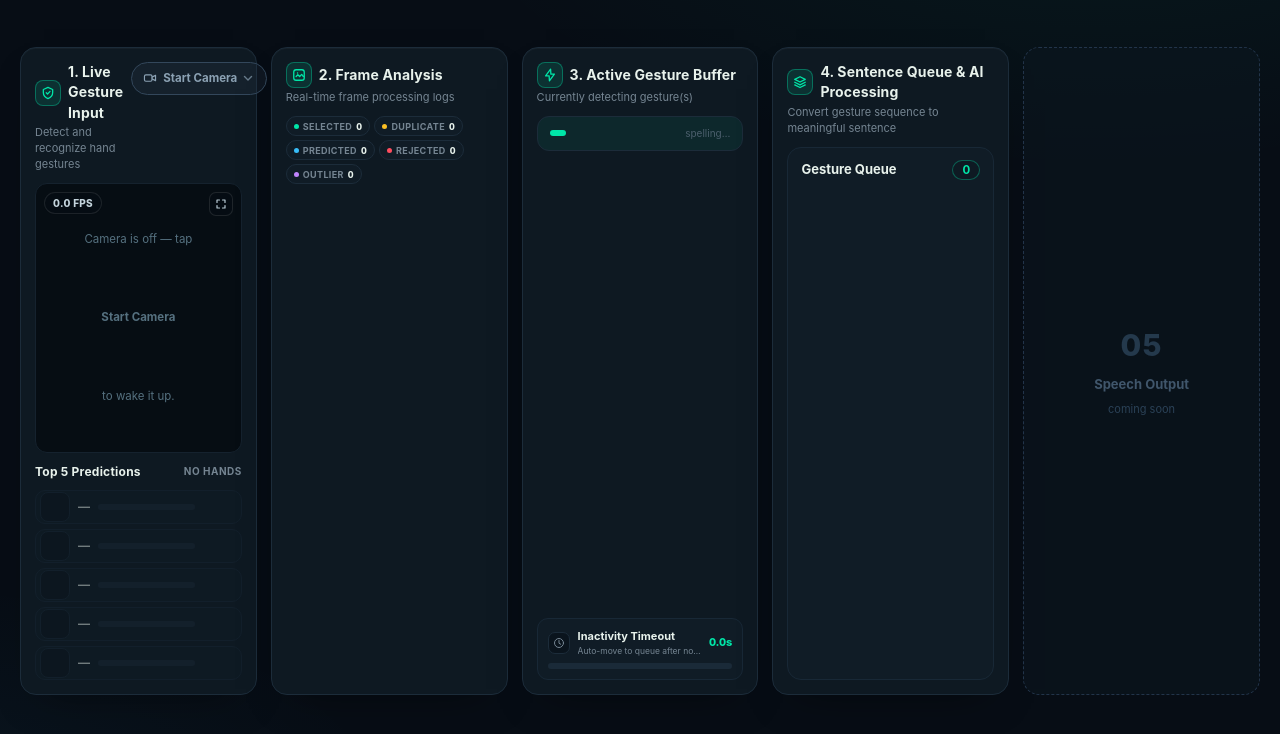
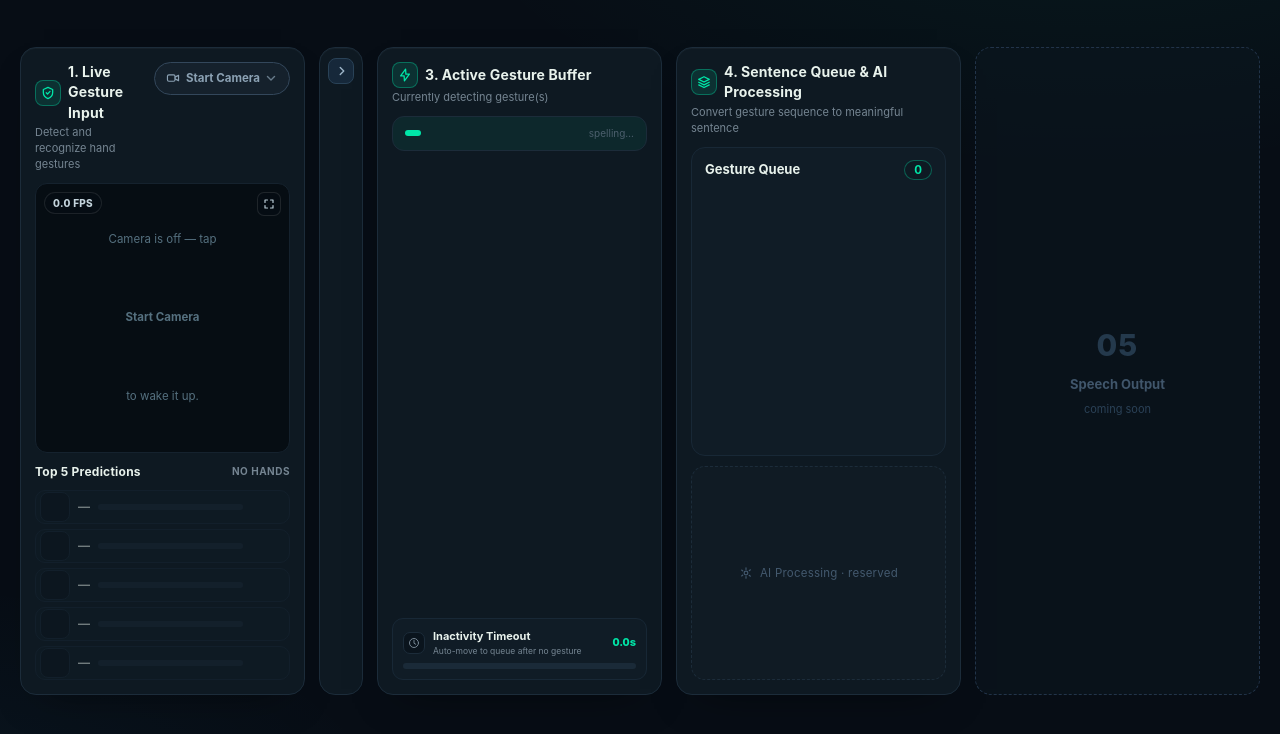
Before and after one commit to vinitngr/M.o.v.a, a FastAPI app: page /playground in a window 1280 px wide. Shown: the part 50-784 px from the top of the page. Run offline with FastAPI, Linux system fonts and the light colour scheme; some libraries are stand-ins or nearby versions.

Commit message:
feat(player): frame-log toggle, slim queue rows in card 4, AI void box

```diff
--- a/static/css/playground.css
+++ b/static/css/playground.css
@@ -570,6 +570,101 @@ body {
 .pg-log-stat.is-rejected i { background: var(--pg-red); }
 .pg-log-stat.is-outlier i { background: #c084fc; }
 
+/* ---- card 2 collapse: slim status rail (default) / full log ------- */
+/* rail = the second grid track becomes a skinny fixed column */
+.pg-grid {
+  grid-template-columns: minmax(0, 1fr) 44px repeat(3, minmax(0, 1fr));
+}
+
+.pg-grid.pg-flog-on {
+  grid-template-columns: repeat(5, minmax(0, 1fr));
+}
+
+.pg-flog-toggle {
+  flex: none;
+  width: 26px;
+  height: 26px;
+  border-radius: 8px;
+  background: #16283a;
+  border: 1px solid #294257;
+  color: #9db4c8;
+  display: grid;
+  place-items: center;
+  cursor: pointer;
+  transition: background 0.15s ease, color 0.15s ease, transform 0.15s ease;
+}
+
+.pg-flog-toggle svg { width: 14px; height: 14px; transition: transform 0.18s ease; }
+
+.pg-flog-toggle:hover {
+  background: #1d3549;
+  color: #cfe3f3;
+}
+
+.pg-flog-toggle:active { transform: scale(0.92); }
+
+/* off → chevron points right ([>]) to expand; on → points left ([<]) */
+#pgFrameCard[data-flog="off"] .pg-flog-toggle svg { transform: rotate(180deg); }
+
+/* Vertical status dots (the compressed view) */
+.pg-flog-tiles {
+  display: none;
+  flex: 1 1 auto;
+  min-height: 0;
+  overflow: hidden;
+  flex-direction: column;
+  align-items: center;
+  gap: 5px;
+  padding: 8px 0;
+}
+
+.pg-flog-tile {
+  flex: none;
+  width: 12px;
+  height: 12px;
+  border-radius: 4px;
+  transition: transform 0.12s ease, filter 0.12s ease;
+}
+
+.pg-flog-tile:hover {
+  transform: scale(1.5);
+  filter: brightness(1.35);
+}
+
+.pg-flog-tile.is-selected   { background: var(--pg-mint); box-shadow: 0 0 6px rgba(52, 199, 122, 0.45); }
+.pg-flog-tile.is-duplicate  { background: #fbbf24; }
+.pg-flog-tile.is-pending    { background: var(--pg-skeleton); }
+.pg-flog-tile.is-rejected   { background: var(--pg-red); opacity: 0.9; }
+.pg-flog-tile.is-outlier    { background: #c084fc; box-shadow: 0 0 6px rgba(192, 132, 252, 0.45); }
+.pg-flog-tile.is-completed  { background: #94d0ff; box-shadow: 0 0 6px rgba(148, 208, 255, 0.5); }
+
+/* off → dots only, header text/stats/log all hidden */
+#pgFrameCard[data-flog="off"] {
+  padding: 10px 6px;
+  gap: 0;
+}
+
+#pgFrameCard[data-flog="off"] .pg-card-head > div { display: none; }
+#pgFrameCard[data-flog="off"] .pg-card-head { justify-content: center; }
+#pgFrameCard[data-flog="off"] .pg-log-stats,
+#pgFrameCard[data-flog="off"] .pg-frame-log { display: none; }
+#pgFrameCard[data-flog="off"] .pg-flog-tiles { display: flex; }
+
+/* Responsive: back to stacked layouts like before */
+@media (max-width: 1250px) {
+  .pg-grid,
+  .pg-grid.pg-flog-on {
+    grid-template-columns: repeat(2, minmax(0, 1fr));
+  }
+}
+
+@media (max-width: 720px) {
+  .pg-grid,
+  .pg-grid.pg-flog-on {
+    grid-template-columns: 1fr;
+  }
+}
+
 .pg-frame-log {
   list-style: none;
   margin: 0;
@@ -1165,7 +1256,7 @@ body {
    Card 4 · Sentence Queue (queue half; sentences/classifier later)
    ============================================================ */
 .pg-queue-box {
-  flex: 1;
+  flex: 1 1 52%;
   min-height: 0;
   display: flex;
   flex-direction: column;
@@ -1174,6 +1265,22 @@ body {
   border: 1px solid var(--pg-row-line);
   border-radius: 14px;
   padding: 12px 13px;
+}
+
+/* Reserved void for the future AI processing half */
+.pg-ai-void {
+  flex: 1 1 36%;
+  min-height: 0;
+  display: flex;
+  align-items: center;
+  justify-content: center;
+  gap: 7px;
+  border: 1px dashed var(--pg-line);
+  border-radius: 14px;
+  color: #43596e;
+  font-size: 11.5px;
+  letter-spacing: 0.02em;
+  background: rgba(255, 255, 255, 0.012);
 }
 
 .pg-queue-head {
@@ -1206,7 +1313,7 @@ body {
   min-height: 0;
   display: flex;
   flex-direction: column;
-  gap: 8px;
+  gap: 6px;
   overflow-y: auto;
   scrollbar-width: thin;
   scrollbar-color: var(--pg-line) transparent;
--- a/static/js/pg-flog.js
+++ b/static/js/pg-flog.js
@@ -2,8 +2,37 @@
    3. Card 2 · Frame Analysis (what got selected / filtered)
    ------------------------------------------------------------ */
 const FRAME_LOG_MAX = 36;
+const FLOG_TILE_MAX = 120;
 const frameLogOl = $('pgFrameLog');
+const frameTiles = $('pgFlogTiles');
+const frameCard = $('pgFrameCard');
 let frameSerial = 0;
+
+/* Frame analysis starts as a thin status rail: no text, just the [<]
+   chevron and a vertical stack of status-colored dots. Expanding brings
+   back the full log. Choice persists across reloads. */
+const flogToggleBtn = $('pgFlogToggle');
+const pgGrid = document.querySelector('.pg-grid');
+function setFlogMode(on) {
+  frameCard.dataset.flog = on ? 'on' : 'off';
+  flogToggleBtn.dataset.state = on ? 'on' : 'off';
+  flogToggleBtn.title = on ? 'Collapse frame log' : 'Show frame log';
+  if (pgGrid) pgGrid.classList.toggle('pg-flog-on', on);
+  try { localStorage.setItem('pgFlogMode', on ? 'on' : 'off'); } catch {}
+}
+flogToggleBtn.addEventListener('click', () => {
+  setFlogMode(frameCard.dataset.flog !== 'on');
+});
+try { setFlogMode(localStorage.getItem('pgFlogMode') === 'on'); } catch { setFlogMode(false); }
+
+/* One small colored box per frame, hue = status color, newest on top. */
+function pushFlogTile(info, serial) {
+  const tile = document.createElement('span');
+  tile.className = `pg-flog-tile is-${info.status}`;
+  tile.title = `#${serial} ${chipLabels[info.status]}${info.name ? ` · ${info.name}` : ''}`;
+  frameTiles.prepend(tile);
+  while (frameTiles.children.length > FLOG_TILE_MAX) frameTiles.lastChild.remove();
+}
 
 const chipLabels = {
   selected: 'Selected',
@@ -166,6 +195,7 @@ function renderFrameLog(data) {
   const hasHands = (data.landmarks || []).length > 0;
   if (!hasHands && !data.latest_event) return;
   const info = classifyFrame(data);
+  pushFlogTile(info, frameSerial);
   counters[info.status] = (counters[info.status] || 0) + 1;
 
   $('pgCntSel').textContent = counters.selected;
@@ -216,5 +246,6 @@ function clearFrameLog() {
   $('pgCntRej').textContent = '0';
   $('pgCntOut').textContent = '0';
   frameLogOl.replaceChildren();
+  frameTiles.replaceChildren();
   pushEmptyLogNote();
 }
--- a/static/js/pg-queue.js
+++ b/static/js/pg-queue.js
@@ -77,7 +77,7 @@ function renderQueueBoard() {
 
     const thumbs = document.createElement('span');
     thumbs.className = 'pg-queue-thumbs';
-    const shown = item.parts.slice(0, 6);
+    const shown = item.parts.slice(0, 8);
     shown.forEach(part => thumbs.append(buildPart(part)));
     if (item.parts.length > shown.length) {
       const more = document.createElement('span');
@@ -91,8 +91,8 @@ function renderQueueBoard() {
     arrow.innerHTML = '<svg viewBox="0 0 24 24" width="14" height="14" fill="none" stroke="currentColor" stroke-width="2.4" stroke-linecap="round" stroke-linejoin="round"><path d="M4 12h16m-6-6 6 6-6 6"/></svg>';
 
     const status = document.createElement('span');
-    status.className = 'pg-queue-status';
-    status.innerHTML = '<svg viewBox="0 0 24 24" fill="none" stroke="currentColor" stroke-width="2.2" stroke-linecap="round" stroke-linejoin="round"><circle cx="12" cy="12" r="9"/><path d="M12 7v5.5l3.5 2"/></svg>Queued';
+    status.className = 'pg-queue-dot is-queued';
+    status.title = 'Queued';
 
     row.append(num, thumbs, arrow, status);
     rows.push(row);
--- a/templates/playground.html
+++ b/templates/playground.html
@@ -5,12 +5,12 @@
   <meta name="viewport" content="width=device-width, initial-scale=1.0">
   <title>MOVA — Playground</title>
   <link rel="stylesheet" href="/static/css/playground.css">
-  <script src="/static/js/pg-common.js" defer></script>
-  <script src="/static/js/pg-card1.js" defer></script>
-  <script src="/static/js/pg-flog.js" defer></script>
-  <script src="/static/js/pg-buffer.js" defer></script>
-  <script src="/static/js/pg-queue.js" defer></script>
-  <script src="/static/js/pg-main.js" defer></script>
+  <script src="/static/js/pg-common.js?v=10flog" defer></script>
+  <script src="/static/js/pg-card1.js?v=10flog" defer></script>
+  <script src="/static/js/pg-flog.js?v=10flog" defer></script>
+  <script src="/static/js/pg-buffer.js?v=10flog" defer></script>
+  <script src="/static/js/pg-queue.js?v=10flog" defer></script>
+  <script src="/static/js/pg-main.js?v=10flog" defer></script>
 </head>
 <body>
   <main class="pg-app">
@@ -78,8 +78,8 @@
         <ol id="pgTop5" class="pg-top5" aria-label="Top 5 gesture predictions"></ol>
       </article>
 
-      <!-- Card 2 · Frame Analysis -->
-      <article class="pg-card" id="pgFrameCard">
+      <!-- Card 2 · Frame Analysis (default: slim status rail) -->
+      <article class="pg-card" id="pgFrameCard" data-flog="off">
         <header class="pg-card-head">
           <div>
             <h2 class="pg-head-title">
@@ -90,7 +90,12 @@
             </h2>
             <p class="pg-head-sub">Real-time frame processing logs</p>
           </div>
+          <button type="button" id="pgFlogToggle" class="pg-flog-toggle" title="Show frame log">
+            <svg viewBox="0 0 24 24" fill="none" stroke="currentColor" stroke-width="2.4" stroke-linecap="round" stroke-linejoin="round"><path d="m15 6-6 6 6 6"/></svg>
+          </button>
         </header>
+
+        <div id="pgFlogTiles" class="pg-flog-tiles" aria-hidden="true"></div>
 
         <div class="pg-log-stats">
           <span class="pg-log-stat is-selected"><i></i>Selected <b id="pgCntSel">0</b></span>
@@ -155,6 +160,11 @@
             <span id="pgQueueCount" class="pg-queue-count">0</span>
           </div>
           <ol id="pgQueueList" class="pg-queue-list" aria-label="Queued gesture sequences"></ol>
+        </div>
+
+        <div class="pg-ai-void" title="Reserved for AI sentence processing">
+          <svg viewBox="0 0 24 24" width="14" height="14" fill="none" stroke="currentColor" stroke-width="2" stroke-linecap="round" stroke-linejoin="round"><path d="M12 3v3m0 12v3M4.5 7l2 1.5m11 7.5 2 1.5M4.5 17l2-1.5m11-7.5 2-1.5"/><circle cx="12" cy="12" r="3.2"/></svg>
+          <span>AI Processing · reserved</span>
         </div>
       </article>
 
```
Also changed, not shown: other parts of static/css/playground.css (+45 -46 lines), data/gestures.json.
